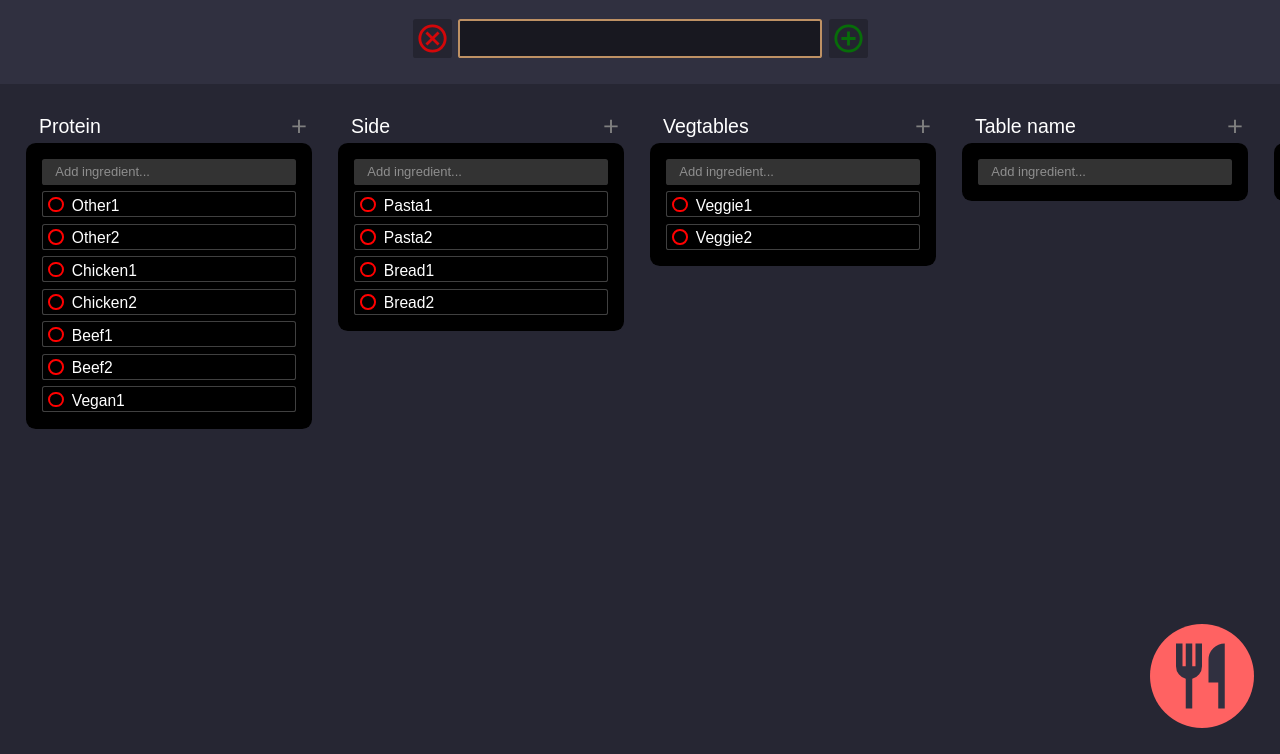
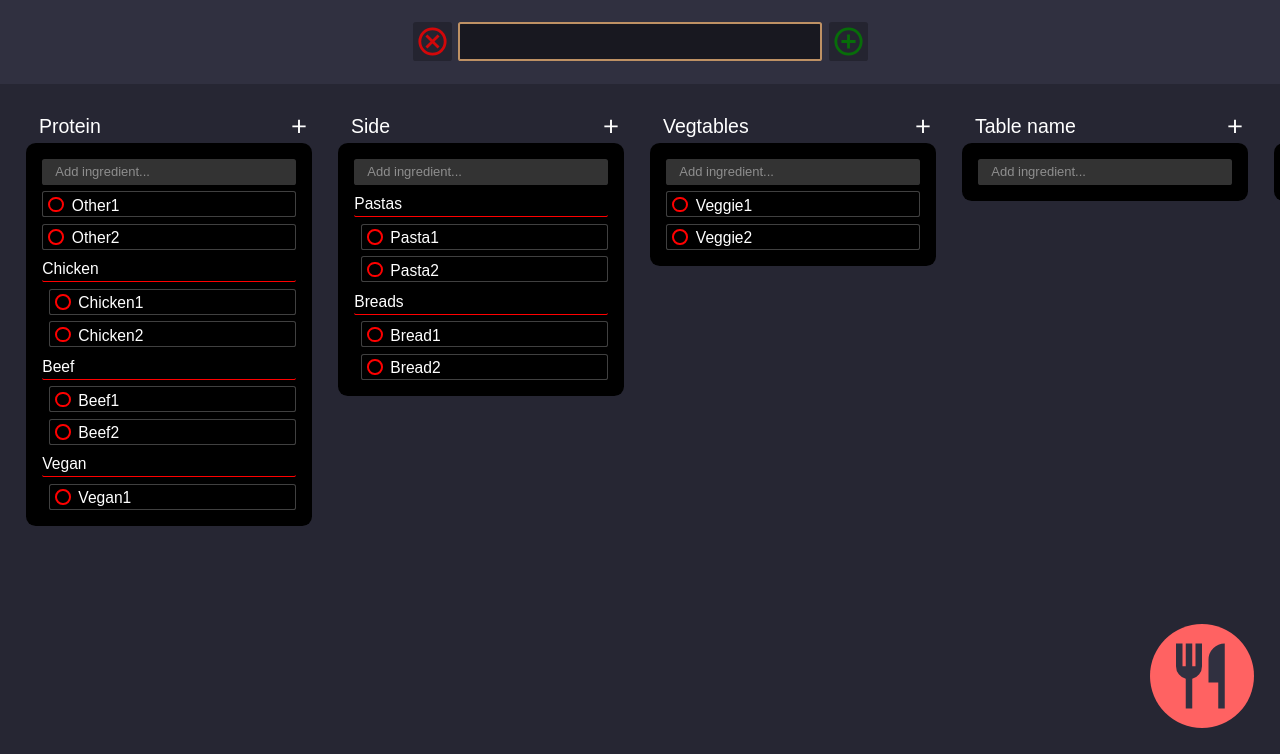
Before and after one commit to dogspace/menu_maker, a Python web app: template app/templates/index.html in a window 1280 px wide. Shown: the part 46-800 px from the top of the page. Run offline with Jinja, Linux system fonts and the light colour scheme; the template is opened without the code that fills it, so the values that code supplies are empty.

Commit message:
Various bug fixes, removed options to hide groups

```diff
--- a/app/scripts/default_session.js
+++ b/app/scripts/default_session.js
@@ -45,8 +45,6 @@ const DEFAULT_SESSION = {
     "settings": {
         "color_theme": 0,
         "dish_loc": 0,
-        "group_tables": 0,
-        "group_menu": 0,
         "number_menu": 0,
         "pin_archive": 0
     }
@@ -107,8 +105,6 @@ const DEFAULT_SESSION_TESTING = {
     ],
     "settings": {
         "color_theme": 0,
-        "group_tables": 0,
-        "group_menu": 0,
         "number_menu": 0,
         "dish_loc": 0,
         "pin_archive": 0
--- a/app/scripts/main.js
+++ b/app/scripts/main.js
@@ -19,10 +19,6 @@ document.addEventListener('DOMContentLoaded', function() {
             'settingsMenu': document.querySelector('.settings-menu'),
             'colorThemeButton': document.querySelector('.color-theme'),
             'colorThemeSpan': document.querySelector('.color-theme span'),
-            'groupTablesButton': document.querySelector('.group-tables'),
-            'groupTablesSpan': document.querySelector('.group-tables span'),
-            'groupMenuButton': document.querySelector('.group-menu'),
-            'groupMenuSpan': document.querySelector('.group-menu span'),
             'numberMenuButton': document.querySelector('.number-menu'),
             'numberMenuSpan': document.querySelector('.number-menu span'),
             'dishSpawnLocButton': document.querySelector('.dish-spawn-loc'),
@@ -86,8 +82,6 @@ document.addEventListener('DOMContentLoaded', function() {
             MenuMaker.bindStaticUIActions()
             MenuMaker.bindDynamicUIActions()
             MenuMaker.setColorTheme()
-            MenuMaker.setTableGroups()
-            MenuMaker.setMenuGroups()
         },
 
         // Bind Static UI actions (called at init)
@@ -97,8 +91,6 @@ document.addEventListener('DOMContentLoaded', function() {
             s.editModeButton.addEventListener('click', MenuMaker.toggleEditMode)
             s.settingsButton.addEventListener('click', MenuMaker.toggleSettingsMenu)
             s.colorThemeButton.addEventListener('click', MenuMaker.changeColorTheme)
-            s.groupTablesButton.addEventListener('click', MenuMaker.toggleTableGroups)
-            s.groupMenuButton.addEventListener('click', MenuMaker.toggleMenuGroups)
             s.importDataButton.addEventListener('click', MenuMaker.importData)
             s.exportDataButton.addEventListener('click', MenuMaker.exportData)
 
@@ -114,6 +106,7 @@ document.addEventListener('DOMContentLoaded', function() {
             s.buildAdd.addEventListener('click', MenuMaker.createNewMenuDish)
             s.buildDeselect.addEventListener('click', MenuMaker.deselectAllItems)
             s.tableInputs.forEach(input => { input.addEventListener('keydown', MenuMaker.checkKeypress, true) })
+            s.createTableGroupButtons.forEach(button => { button.addEventListener('click', MenuMaker.createNewTableGroup) })
         },
 
         // Bind dynamic UI actions (called at init and after creating a new table/menu item)
@@ -159,12 +152,13 @@ document.addEventListener('DOMContentLoaded', function() {
                 let tableGroups = s.session.tables[x].groups
                 for (let y = 0; y < tableGroups.length; y++) {
                     let groupName = tableGroups[y].name
+                    let className = MenuMaker.groupNameToClassName(groupName)
                     let groupItems = tableGroups[y].items
                     let itemBox = tableItems
                     if (groupName != 'ungrouped') {
-                        let newGroup = createElement.tableGroupHTML(groupName)
+                        let newGroup = createElement.tableGroupHTML(groupName, className)
                         tableItems.innerHTML += newGroup
-                        itemBox = tableItems.querySelector('.table-group.' + groupName)
+                        itemBox = tableItems.querySelector('.table-group.' + className)
                     }
                     if (itemBox) {
                         for (let z = 0; z < groupItems.length; z++) {
@@ -172,7 +166,7 @@ document.addEventListener('DOMContentLoaded', function() {
                             itemBox.innerHTML += newItem
                         }
                     } else {
-                        console.error("ERROR: " + groupName + " TABLE GROUP NOT FOUND")
+                        console.error("ERROR: " + className + " TABLE GROUP NOT FOUND")
                         return
                     }
                 }
@@ -180,12 +174,13 @@ document.addEventListener('DOMContentLoaded', function() {
             // Update menu
             for (let x = 0; x < s.session.menu.length; x++) {
                 let groupName = s.session.menu[x].name
+                let className = MenuMaker.groupNameToClassName(groupName)
                 let groupDishes = s.session.menu[x].dishes
                 let dishBox = s.menuBody
                 if (groupName != 'ungrouped') {
-                    let newGroup = createElement.menuGroupHTML(groupName)
+                    let newGroup = createElement.menuGroupHTML(groupName, className)
                     s.menuBody.innerHTML += newGroup
-                    dishBox = s.menuBody.querySelector('.menu-group.' + groupName)
+                    dishBox = s.menuBody.querySelector('.menu-group.' + className)
                 }
                 if (dishBox) {
                     for (let y = 0; y < groupDishes.length; y++) {
@@ -194,10 +189,27 @@ document.addEventListener('DOMContentLoaded', function() {
                         dishBox.innerHTML += newItem
                     }
                 } else {
-                    console.error("ERROR: " + groupName + " MENU GROUP NOT FOUND")
+                    console.error("ERROR: " + className + " MENU GROUP NOT FOUND")
                     return
                 }
             }
+        },
+
+        // Creates a new table group
+        createNewTableGroup: function(event) {
+            console.log(">> createNewTableGroup")
+            let table = event.target.closest('.table')
+            let tableItems = table.querySelector('.table-items')
+            tableItems.innerHTML += createElement.tableGroupHTML('New group', 'new-group')
+            // Update session
+            let indexClass = table.classList[1]
+            let tableIndex = s.tableOrder.indexOf(indexClass)
+            let newGroupObject = {
+                "name": "New group",
+                "items": []
+            }
+            s.session.tables[tableIndex].groups.push(newGroupObject)
+            MenuMaker.updateLocalStorage()
         },
 
         // Creates a new table item based on table input field
@@ -207,7 +219,7 @@ document.addEventListener('DOMContentLoaded', function() {
             if (text.trim() == '') { return }
             let newItem = createElement.tableItemHTML(text)
             let tableItems = target.parentElement.querySelector('.table-items')
-            tableItems.innerHTML += newItem
+            tableItems.insertAdjacentHTML('afterbegin', newItem)
             target.value = ''
             // If item was created with edit mode active, set edit mode styles/actions
             if (s.editModeActive) { MenuMaker.toggleTableEditMode() }
@@ -217,7 +229,7 @@ document.addEventListener('DOMContentLoaded', function() {
             let table = tableItems.parentElement.parentElement
             let indexClass = table.classList[1]
             let tableIndex = s.tableOrder.indexOf(indexClass)
-            s.session.tables[tableIndex].groups[0].push(text)
+            s.session.tables[tableIndex].groups[0].items.push(text)
             MenuMaker.updateLocalStorage()
         },
 
@@ -265,18 +277,9 @@ document.addEventListener('DOMContentLoaded', function() {
             }
         },
 
-        // // Deletes all items from a single table
-        // deleteTableItems: function(event) {
-        //     console.log(">> deleteTableItems")
-        //     let table = event.target.closest('.table')
-        //     let tableItems = table.querySelector('.table-items')
-        //     tableItems.innerHTML = ''
-        // },
-
         //
         selectTableItem: function(event) {
             console.log(">> selectTableItem")
-            console.log(event.target)
             let tableItem = event.target
             if (tableItem.classList[0] != 'table-item') {
                 tableItem = tableItem.closest('.table-item')
@@ -343,11 +346,17 @@ document.addEventListener('DOMContentLoaded', function() {
         toggleTableEditMode: function() {
             s.tables.forEach(table => {
                 let tableTitle = table.querySelector('.table-title')
+                let tableGroups = table.querySelectorAll('.table-group')
                 let tableItems = table.querySelectorAll('.item-content')
                 if (s.editModeActive) {
                     tableTitle.addEventListener('keydown', MenuMaker.checkKeypress, true)
                     tableTitle.style.cursor = 'text'
                     tableTitle.contentEditable = true
+                    tableGroups.forEach(group => {
+                        group.addEventListener('keydown', MenuMaker.checkKeypress, true)
+                        group.style.cursor = 'text'
+                        group.contentEditable = true
+                    })
                     tableItems.forEach(item => {
                         item.addEventListener('keydown', MenuMaker.checkKeypress, true)
                         item.style.cursor = 'text'
@@ -357,6 +366,11 @@ document.addEventListener('DOMContentLoaded', function() {
                     tableTitle.removeEventListener('keydown', MenuMaker.checkKeypress, true)
                     tableTitle.style.cursor = 'default'
                     tableTitle.contentEditable = false
+                    tableGroups.forEach(group => {
+                        group.removeEventListener('keydown', MenuMaker.checkKeypress, true)
+                        group.style.cursor = 'pointer'
+                        group.contentEditable = false
+                    })
                     tableItems.forEach(item => {
                         item.removeEventListener('keydown', MenuMaker.checkKeypress, true)
                         item.style.cursor = 'pointer'
@@ -451,7 +465,7 @@ document.addEventListener('DOMContentLoaded', function() {
         // Increments color theme setting, updates session
         changeColorTheme: function() {
             console.log(">> changeColorTheme")
-            let theme = (session.settings.color_theme + 1) % 4
+            let theme = (s.session.settings.color_theme + 1) % 4
             s.session.settings.color_theme = theme
             MenuMaker.setColorTheme()
             MenuMaker.updateLocalStorage()
@@ -500,48 +514,6 @@ document.addEventListener('DOMContentLoaded', function() {
 
             } else if (theme == 'SEPIA') {
                 document.documentElement.style.setProperty('--background1', '#DBCBB7')
-            }
-        },
-
-        // Changes visibility of table groups, updates session
-        toggleTableGroups: function() {
-            console.log(">> toggleTableGroups")
-            s.session.settings.group_tables = s.session.settings.group_tables == 0 ? 1 : 0
-            MenuMaker.setTableGroups()
-            MenuMaker.updateLocalStorage()
-        },
-
-        // Sets visibility of table groups based on session
-        setTableGroups: function() {
-            console.log(">> setTableGroups")
-            let tableGroups = document.querySelectorAll('.table-group')
-            if (s.session.settings.group_tables == 0) {
-                s.groupTablesSpan.innerText = 'OFF'
-                tableGroups.forEach(group => group.classList.add('hidden'))
-            } else {
-                s.groupTablesSpan.innerText = 'ON'
-                tableGroups.forEach(group => group.classList.remove('hidden'))
-            }
-        },
-
-        // Changes visibility of menu groups, updates session
-        toggleMenuGroups: function() {
-            console.log(">> toggleMenuGroups")
-            s.session.settings.group_menu = s.session.settings.group_menu == 0 ? 1 : 0
-            MenuMaker.setMenuGroups()
-            MenuMaker.updateLocalStorage()
-        },
-
-        // Sets visibility of menu groups based on session
-        setMenuGroups: function() {
-            console.log(">> setMenuGroups")
-            let menuGroups = document.querySelectorAll('.menu-group')
-            if (s.session.settings.group_menu == 0) {
-                s.groupMenuSpan.innerText = 'OFF'
-                menuGroups.forEach(group => group.classList.add('hidden'))
-            } else {
-                s.groupMenuSpan.innerText = 'ON'
-                menuGroups.forEach(group => group.classList.remove('hidden'))
             }
         },
 
@@ -621,12 +593,13 @@ document.addEventListener('DOMContentLoaded', function() {
             if (!isValid) {
                 s.popupWarning.innerText = 'INVALID INPUT'
             } else {
+                console.warn("checkPopupKeypress - Import unfinished")
                 s.popupWarning.innerText = 'VALID INPUT - UPADING SITE'
-                s.session = newSession
-                MenuMaker.wipeTablesAndMenus()
-                MenuMaker.init()
-                MenuMaker.updateLocalStorage()
-                setTimeout(function() { s.popupOverlay.click() }, 2000)
+                // s.session = newSession
+                // MenuMaker.wipeTablesAndMenus()
+                // MenuMaker.init()
+                // MenuMaker.updateLocalStorage()
+                // setTimeout(function() { s.popupOverlay.click() }, 2000)
             }
         },
 
@@ -651,7 +624,6 @@ document.addEventListener('DOMContentLoaded', function() {
         },
 
         // Updates session with the current table names, group names, and group items
-        // Called before changing table group with edit mode active
         cacheActiveTables: function() {
             console.log(">> cacheActiveTables")
             let newTables = DEFAULT_SESSION.tables
@@ -677,6 +649,7 @@ document.addEventListener('DOMContentLoaded', function() {
                     }
                 }
             }
+            console.warn(newTables)
             s.session.tables = newTables
         },
 
@@ -719,16 +692,6 @@ document.addEventListener('DOMContentLoaded', function() {
             localStorage.setItem('archive', JSON.stringify(s.session.archive))
             localStorage.setItem('settings', JSON.stringify(s.session.settings))
         },
-
-        // // Deletes all ingredients and dishes
-        // wipeTablesAndMenus: function() {
-        //     console.log(">> wipeTablesAndMenus")
-        //     s.tables.forEach(table => {
-        //         let tableItems = table.querySelector('.table-items')
-        //         tableItems.innerHTML = ''
-        //     })
-        //     s.menuBody.innerHTML = ''
-        // },
 
         //
         clickElement: function(event) {
@@ -883,6 +846,12 @@ document.addEventListener('DOMContentLoaded', function() {
             s.itemDeleteOverlay.classList.toggle('hidden')
         },
 
+        // Converts group name to HTML class name standards
+        groupNameToClassName: function(groupName) {
+            let className = groupName.toLowerCase()
+            return className.replace(' ', '-')
+        },
+
 
     }
     MenuMaker.init()
--- a/app/styles/styles.css
+++ b/app/styles/styles.css
@@ -128,7 +128,7 @@ body {
     flex-flow: column nowrap;
     justify-content: center;
     position: absolute;
-    height: 39rem;
+    height: 33rem;
     width: 21rem;
     top: 3rem;
     right: 0;
@@ -197,7 +197,7 @@ body {
     position: relative;
     height: 6rem;
     width: min(35rem, 100%);
-    margin: auto;
+    margin: 0.25rem auto;
     display: flex;
     flex-flow: row nowrap;
     justify-content: center;
@@ -375,21 +375,18 @@ body {
     width: 2rem;
     top: 0;
     right: 0;
+    cursor: pointer;
 }
 
-.create-table-group:not(.inactive) {
-    cursor: pointer;
+.create-table-group:hover svg {
+    fill: red;
 }
 
 .create-table-group svg {
     height: 1.75rem;
     width: 2rem;
     margin: 0.375rem 0;
-    fill: gray;
-}
-
-.create-table-group:not(.inactive) svg {
-    fill: red;
+    fill: var(--text1);
 }
 
 .table-body {
@@ -426,14 +423,6 @@ body {
     width: 100%;
 }
 
-.table-group.hidden .table-group-name {
-    display: none;
-}
-
-.table-group:not(.hidden) .table-item {
-    margin-left: 0.5rem;
-}
-
 .table-group-name {
     height: 2rem;
     width: 19.5rem;
@@ -445,8 +434,8 @@ body {
     color: var(--text1)
 }
 
-.table-group-name.hidden {
-    display: none;
+.table-group .table-item {
+    margin-left: 0.5rem;
 }
 
 .table-item {
@@ -540,10 +529,6 @@ body {
     display: flex;
     flex-flow: column nowrap;
     width: 100%;
-}
-
-.menu-group.hidden .menu-group-name {
-    display: none;
 }
 
 .menu-group-name {
--- a/app/templates/index.html
+++ b/app/templates/index.html
@@ -32,8 +32,6 @@
                 <div class="settings-menu hidden">
                     <div class="settings-item color-theme">Website color theme: <span class="color-theme-span">DARK</span></div>
                     <div class="settings-item dish-spawn-loc">Add dishes to: <span class="dish-spawn-loc-span">MENU</span></div>
-                    <div class="settings-item group-tables">Show table groups: <span class="group-tables-span">OFF</span></div>
-                    <div class="settings-item group-menu">Show menu groups: <span class="group-menu-span">OFF</span></div>
                     <div class="settings-item number-menu">Number menu items: <span class="number-menu-span">OFF</span></div>
                     <div class="settings-separator"></div>
                     <div class="settings-item import-data">Import site data</div>
@@ -81,7 +79,7 @@
             <div class="table _0">
                 <div class="table-header">
                     <div class="table-title">Table name</div>
-                    <div class="create-table-group inactive">
+                    <div class="create-table-group">
                         <svg xmlns="http://www.w3.org/2000/svg" height="24" viewBox="0 -960 960 960" width="24">
                             <path d="M440-440H200v-80h240v-240h80v240h240v80H520v240h-80v-240Z"/>
                         </svg>
@@ -95,7 +93,7 @@
             <div class="table _1">
                 <div class="table-header">
                     <div class="table-title">Table name</div>
-                    <div class="create-table-group inactive">
+                    <div class="create-table-group">
                         <svg xmlns="http://www.w3.org/2000/svg" height="24" viewBox="0 -960 960 960" width="24">
                             <path d="M440-440H200v-80h240v-240h80v240h240v80H520v240h-80v-240Z"/>
                         </svg>
@@ -109,7 +107,7 @@
             <div class="table _2">
                 <div class="table-header">
                     <div class="table-title">Table name</div>
-                    <div class="create-table-group inactive">
+                    <div class="create-table-group">
                         <svg xmlns="http://www.w3.org/2000/svg" height="24" viewBox="0 -960 960 960" width="24">
                             <path d="M440-440H200v-80h240v-240h80v240h240v80H520v240h-80v-240Z"/>
                         </svg>
@@ -123,7 +121,7 @@
             <div class="table _3">
                 <div class="table-header">
                     <div class="table-title">Table name</div>
-                    <div class="create-table-group inactive">
+                    <div class="create-table-group">
                         <svg xmlns="http://www.w3.org/2000/svg" height="24" viewBox="0 -960 960 960" width="24">
                             <path d="M440-440H200v-80h240v-240h80v240h240v80H520v240h-80v-240Z"/>
                         </svg>
@@ -137,7 +135,7 @@
             <div class="table _4">
                 <div class="table-header">
                     <div class="table-title">Table name</div>
-                    <div class="create-table-group inactive">
+                    <div class="create-table-group">
                         <svg xmlns="http://www.w3.org/2000/svg" height="24" viewBox="0 -960 960 960" width="24">
                             <path d="M440-440H200v-80h240v-240h80v240h240v80H520v240h-80v-240Z"/>
                         </svg>
@@ -151,7 +149,7 @@
             <div class="table _5">
                 <div class="table-header">
                     <div class="table-title">Table name</div>
-                    <div class="create-table-group inactive">
+                    <div class="create-table-group">
                         <svg xmlns="http://www.w3.org/2000/svg" height="24" viewBox="0 -960 960 960" width="24">
                             <path d="M440-440H200v-80h240v-240h80v240h240v80H520v240h-80v-240Z"/>
                         </svg>
@@ -165,7 +163,7 @@
             <div class="table _6">
                 <div class="table-header">
                     <div class="table-title">Table name</div>
-                    <div class="create-table-group inactive">
+                    <div class="create-table-group">
                         <svg xmlns="http://www.w3.org/2000/svg" height="24" viewBox="0 -960 960 960" width="24">
                             <path d="M440-440H200v-80h240v-240h80v240h240v80H520v240h-80v-240Z"/>
                         </svg>
@@ -179,7 +177,7 @@
             <div class="table _7">
                 <div class="table-header">
                     <div class="table-title">Table name</div>
-                    <div class="create-table-group inactive">
+                    <div class="create-table-group">
                         <svg xmlns="http://www.w3.org/2000/svg" height="24" viewBox="0 -960 960 960" width="24">
                             <path d="M440-440H200v-80h240v-240h80v240h240v80H520v240h-80v-240Z"/>
                         </svg>
@@ -193,7 +191,7 @@
             <div class="table _8">
                 <div class="table-header">
                     <div class="table-title">Table name</div>
-                    <div class="create-table-group inactive">
+                    <div class="create-table-group">
                         <svg xmlns="http://www.w3.org/2000/svg" height="24" viewBox="0 -960 960 960" width="24">
                             <path d="M440-440H200v-80h240v-240h80v240h240v80H520v240h-80v-240Z"/>
                         </svg>
@@ -207,7 +205,7 @@
             <div class="table _9">
                 <div class="table-header">
                     <div class="table-title">Table name</div>
-                    <div class="create-table-group inactive">
+                    <div class="create-table-group">
                         <svg xmlns="http://www.w3.org/2000/svg" height="24" viewBox="0 -960 960 960" width="24">
                             <path d="M440-440H200v-80h240v-240h80v240h240v80H520v240h-80v-240Z"/>
                         </svg>
```
Also changed, not shown: app/scripts/create_element.js (+4 -4 lines).
